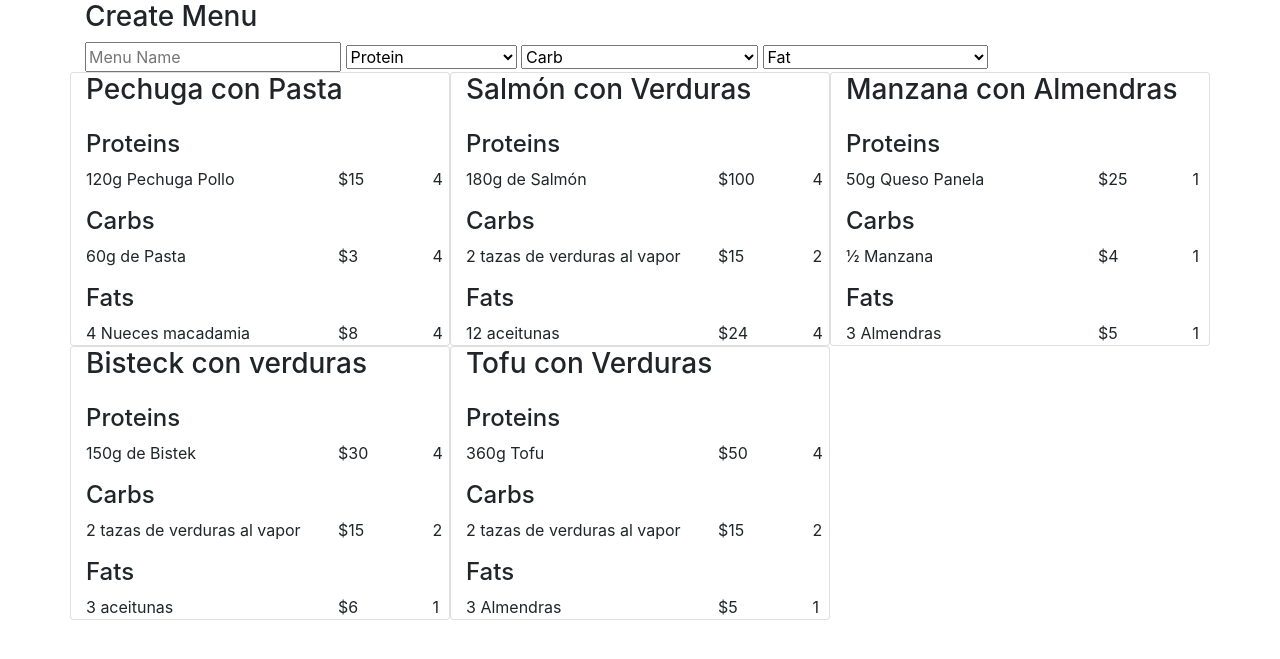
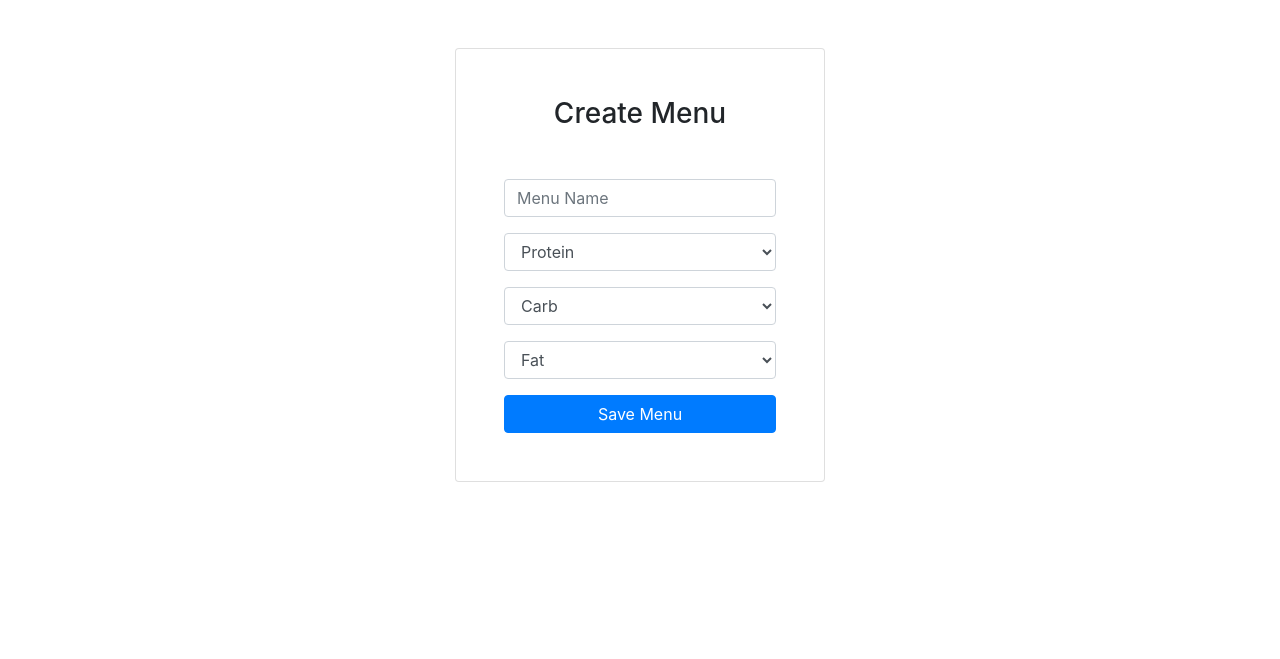
Before and after one commit to grayTurtle01/recipes, a Django app: page /zone_create_menu in a window 1280 px wide. Shown: the part 56-715 px from the top of the page. Run offline with Django 3.2, Linux system fonts and the light colour scheme; data comes from the database, SQL or seed files in the repository; both versions use the stored data as it was after the commit; some libraries are stand-ins or nearby versions.

Commit message:
zone all menus page working

```diff
--- a/app/templates/app/layout.html
+++ b/app/templates/app/layout.html
@@ -56,6 +56,7 @@
                     <div class="dropdown-menu">
                         <a class="dropdown-item" href="{% url 'zone_add_product' %}">Add Product</a>
                         <a class="dropdown-item" href="{% url 'zone_create_menu' %}">Create Menu</a>
+                        <a class="dropdown-item" href="{% url 'zone_menus' %}">Menus</a>
                     </div>
                 </div>
 
--- a/app/templates/app/zone_create_menu.html
+++ b/app/templates/app/zone_create_menu.html
@@ -3,105 +3,49 @@
 {% block body %}
   <div class="container">
 
-    <h3>Create Menu</h3>
+    <div class="card mx-auto p-5 col-lg-4 col-sm-8 my-5">
+
+
+      <h3 class='text-center mb-5'>Create Menu</h3>
       <form action="zone_create_menu" method="POST" >
         {% csrf_token %}
 
-      <input type="text" placeholder="Menu Name" name="menu_name">
+        <div class="form-group">
+          <input  class="form-control" type="text" placeholder="Menu Name" name="menu_name" required>
+        </div>
 
-      <select name="protein_id">
+        <div class="form-group">
+          <select name="protein_id" class='form-control' required>
             <option selected disabled>Protein</option>
             {% for protein in proteins %}
             <option value="{{protein.id}}">{{protein.name}}</option>
             {% endfor %}
           </select>
+      </div>
 
-      <select name="carb_id">
+      <div class="form-group">
+          <select name="carb_id" class='form-control' required>
             <option selected disabled>Carb</option>
             {% for carb in carbs %}
               <option value="{{carb.id}}">{{carb.name}}</option>
             {% endfor %}
           </select>
+      </div>
 
-    <select name="fat_id">
+      <div class="form-group">
+        <select name="fat_id" class='form-control' required>
           <option selected disabled>Fat</option>
           {% for fat in fats %}
             <option value="{{fat.id}}">{{fat.name}}</option>
           {% endfor %}
         </select>
+      </div>
 
+      <input type="submit" value="Save Menu" class="btn btn-primary w-100">
 
       </form>
 
-  <div class="row">
-
-    {% for menu in menus %}
-    <div class="card col-4">
-      <h3>{{menu.name}}</h3>
-
-      <h4 class="mt-3">Proteins</h4>
-        {% for item in menu.item_set.all %}
-          {% if item.product.category == 'Protein'%}
-            <div class="row">
-
-              <div class="col-8">
-                {{item.product.name}}
     </div>
 
-              <div class="col-3">
-                ${{item.product.price}}
   </div>
-
-              <div class="col-1">
-                {{item.product.blocks}}
-              </div>
-            </div>
-          {% endif %}
-        {% endfor %}
-
-      <h4 class="mt-3">Carbs</h4>
-        {% for item in menu.item_set.all %}
-          {% if item.product.category == 'Carbs'%}
-          <div class="row">
-
-            <div class="col-8">
-              {{item.product.name}}
-            </div>
-
-            <div class="col-3">
-              ${{item.product.price}}
-            </div>
-
-            <div class="col-1">
-              {{item.product.blocks}}
-            </div>
-          </div>
-          {% endif %}
-        {% endfor %}
-
-      <h4 class="mt-3">Fats</h4>
-        {% for item in menu.item_set.all %}
-          {% if item.product.category == 'Fat'%}
-          <div class="row">
-
-            <div class="col-8">
-              {{item.product.name}}
-            </div>
-
-            <div class="col-3">
-              ${{item.product.price}}
-            </div>
-
-            <div class="col-1">
-              {{item.product.blocks}}
-            </div>
-          </div>
-          {% endif %}
-        {% endfor %}
-
-
-    </div>
-    {% endfor %}
 {% endblock %}
-  </div>
-  </div>
--- a/app/urls.py
+++ b/app/urls.py
@@ -26,4 +26,5 @@ urlpatterns = [
     path("update_product", views.update_product, name="update_product"),
     path("zone_add_product", views.zone_add_product, name="zone_add_product"),
     path("zone_create_menu", views.zone_create_menu, name="zone_create_menu"),
+    path("zone_menus", views.zone_menus, name="zone_menus"),
 ]
--- a/app/views.py
+++ b/app/views.py
@@ -431,3 +431,11 @@ def zone_create_menu(request):
         menu.save()
 
         return redirect('zone_create_menu')
+
+def zone_menus(request):
+    if request.method == 'GET':
+        menus = ZoneMenu.objects.all()
+
+        return render(request, 'app/zone_menus.html', {
+            'menus': menus
+        })
```
Also changed, not shown: app/templates/app/zone_menus.html (added, +76 -0 lines), db.sqlite3. Lines whose indentation alone changed are shown as unchanged.
